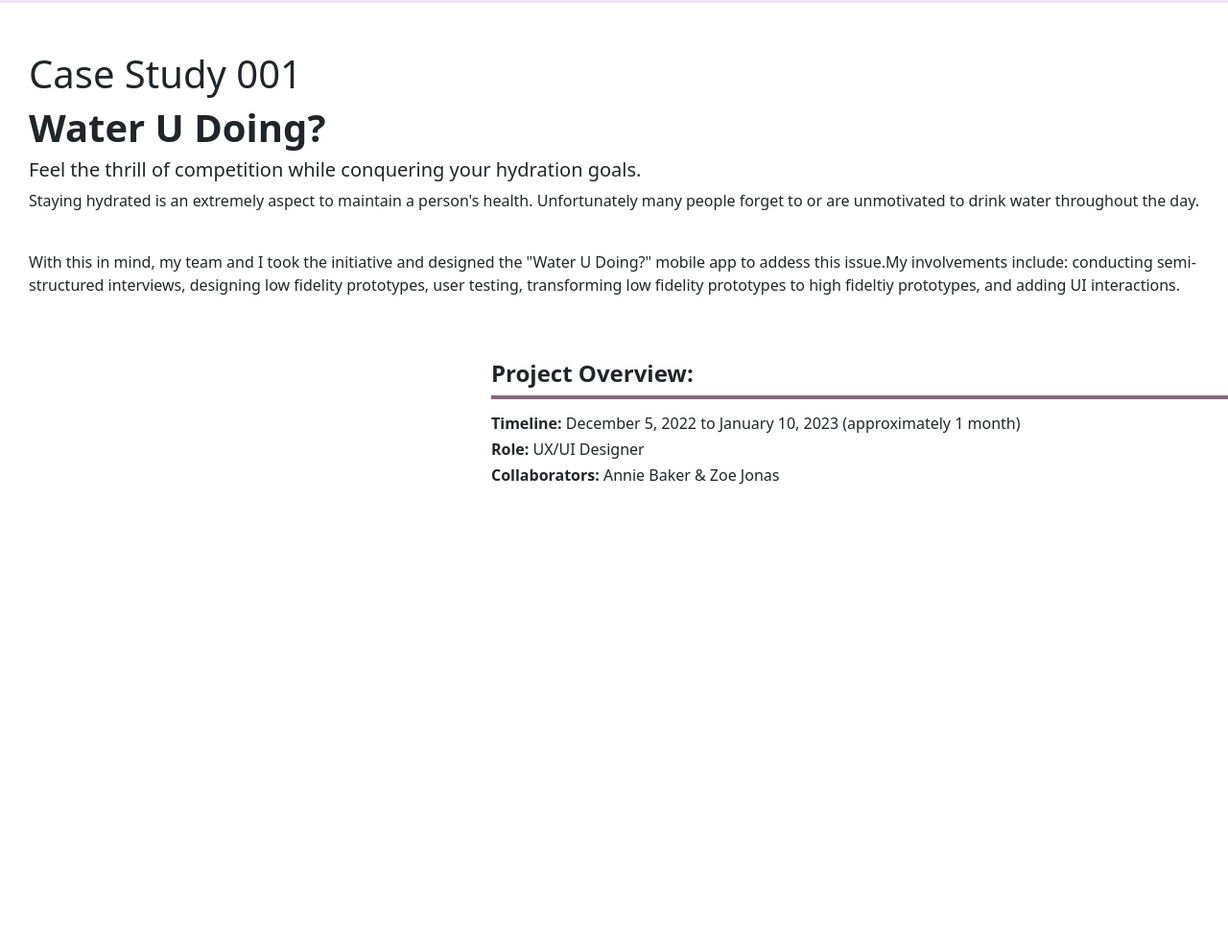
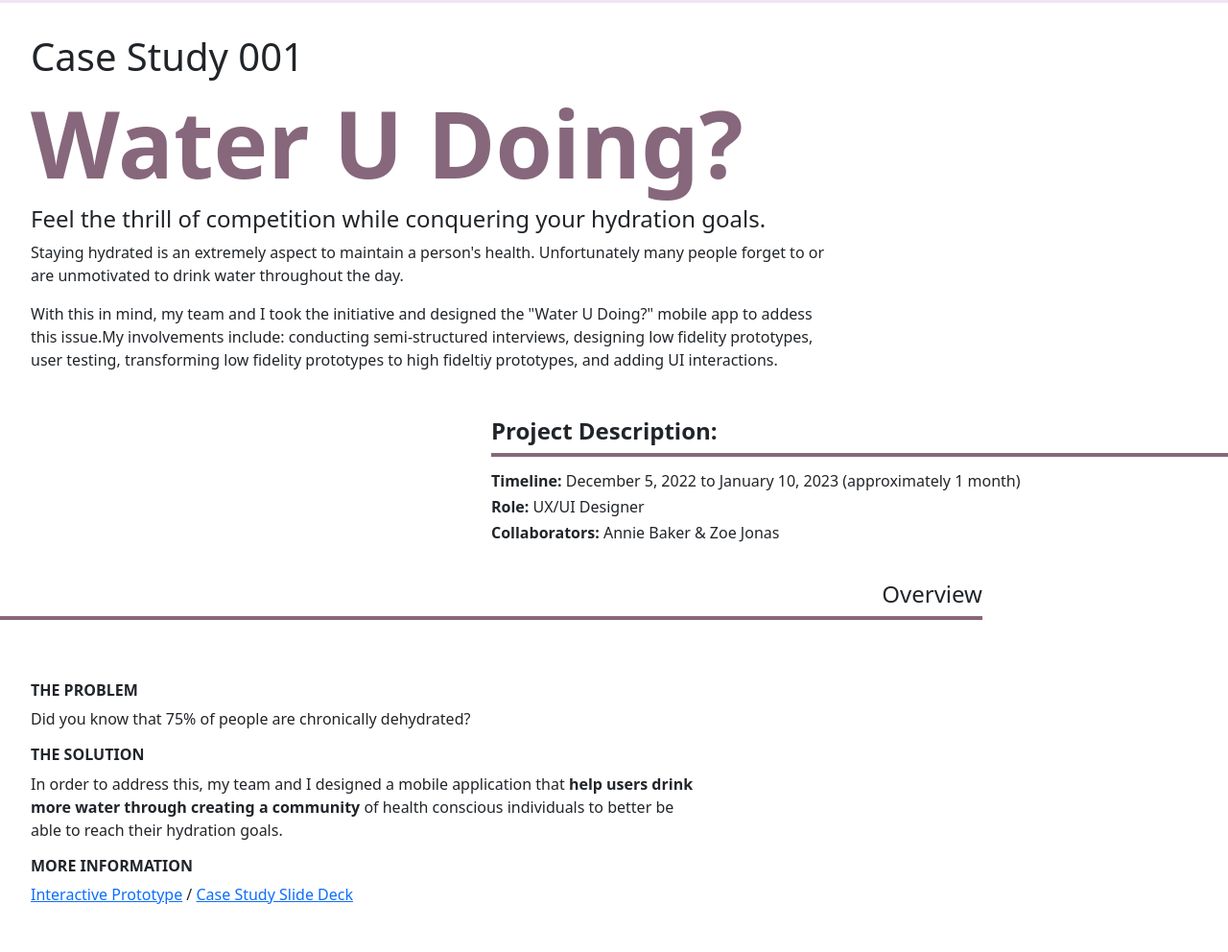
Before and after one commit to kaitlynyamada/portfolio-water, a plain HTML site: page index.html in a window 1280 px wide. Shown: the part 223-1215 px from the top of the page at 96% size. Before the commit the page ends 800 px from the top, so only its background shows below. Drawn offline with nearby package versions, Linux system fonts and the light colour scheme.

Commit message:
finished overview section

```diff
--- a/css/style.css
+++ b/css/style.css
@@ -40,7 +40,13 @@ hero
 */
 
 .hero-content {
-    padding: 50px 30px;
+    padding: 2rem 2rem;
+    width: 70%;
+}
+
+.hero-content h1 strong {
+    font-size: 96px;
+    color: var(--color-violet);
 }
 
 .hero-underline {
@@ -59,3 +65,24 @@ hero
 .hero-underline--content_writing {
     padding-top: 1rem;
 }
+
+/*
+=========================================================================
+overview
+=========================================================================
+*/
+.overview-underline {
+    display: flex;
+    flex-direction: row;
+    padding: 2rem 0rem;
+}
+
+.overview-underline--content {
+    text-align: right;
+    width: 80%;
+    border-bottom: 4px solid var(--color-violet);
+}
+
+.overview-content {
+    padding: 2rem;
+    width: 60%;
--- a/index.html
+++ b/index.html
@@ -50,15 +50,14 @@
                         Case Study 001
                     </h1>
                     <h1><strong>Water U Doing?</strong></h1>
-                    <h5>Feel the thrill of competition while conquering your hydration goals.</h5>
+                    <h4>Feel the thrill of competition while conquering your hydration goals.</h4>
                     <p>Staying hydrated is an extremely aspect to maintain a person's health. Unfortunately many people forget to or are unmotivated to drink water throughout the day.</p>
-                    <br>
                     <p>With this in mind, my team and I took the initiative and designed the "Water U Doing?" mobile app to addess this issue.My involvements include: conducting semi-structured interviews, designing low fidelity prototypes, user testing, transforming low fidelity prototypes to high fideltiy prototypes, and adding UI interactions.</p>
                 </div>
                 <div class="hero-underline">
                     <div class="hero-underline--content">
                         <div class="hero-underline--content_title">
-                            <h4><strong>Project Overview:</strong></h4>
+                            <h4><strong>Project Description:</strong></h4>
                         </div>
                         <div class="hero-underline--content_writing">
                             <h6><strong>Timeline:</strong> December 5, 2022 to January 10, 2023 (approximately 1 month)</h6>
@@ -72,6 +71,26 @@
                 </div>
             </div>
         </section>
+        <section class="overview">
+            <div class="container-fluid">
+                <div class="overview-underline">
+                    <div class="overview-underline--content">
+                        <h4>Overview</h4>
+                    </div>
+                    <div class="overview-underline--empty">
+
+                    </div>
+                </div>
+                <div class="overview-content">
+                    <h6><strong>THE PROBLEM</strong></h6>
+                        <p>Did you know that 75% of people are chronically dehydrated?</p>
+                    <h6><strong>THE SOLUTION</strong></h6>
+                        <p>In order to address this, my team and I designed a mobile application that <strong>help users drink more water through creating a community</strong> of health conscious individuals to better be able to reach their hydration goals.</p>
+                    <h6><strong>MORE INFORMATION</strong></h6>
+                        <p><a href="">Interactive Prototype</a> / <a href="">Case Study Slide Deck</a></p>
+                </div>
+            </div>
+        </section>
     </body>
     <!--bootstrap cont.-->
     <script src="https://cdn.jsdelivr.net/npm/bootstrap@5.3.0-alpha3/dist/js/bootstrap.bundle.min.js" integrity="sha384-ENjdO4Dr2bkBIFxQpeoTz1HIcje39Wm4jDKdf19U8gI4ddQ3GYNS7NTKfAdVQSZe" crossorigin="anonymous"></script>
```
